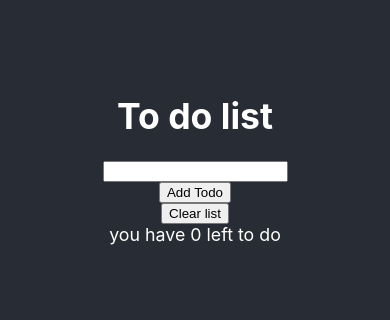
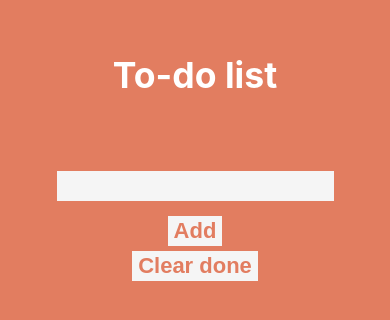
Before and after one commit to Rossstevo/todolist, a React (Create React App) app in the folder my-app/: page / in a window 390 px wide. Shown: the part 264-584 px from the top of the page. Built offline with nearby package versions, Linux system fonts and the light colour scheme.

Commit message:
updated styling to make the interface clearer and mobile-friendly

```diff
--- a/my-app/src/App.css
+++ b/my-app/src/App.css
@@ -14,7 +14,7 @@
 }
 
 .App-header {
-  background-color: #282c34;
+  background-color: #E27D60;
   min-height: 100vh;
   display: flex;
   flex-direction: column;
@@ -23,6 +23,58 @@
   font-size: calc(10px + 2vmin);
   color: white;
 }
+
+.Test-Class {
+  color: #282c34;
+  width: 50%;
+  text-align: left;
+  background-color: whitesmoke;
+  border-radius: 0px;
+  margin-top: 3px;
+  padding: 2%;
+}
+.checkbox {
+  margin-right: 10px;
+  width: 30px;
+
+}
+
+input[type=checkbox] {
+  transform: scale(1.5);
+  border: none;
+}
+
+.Text-input {
+  margin-top: 50px;
+  margin-bottom: 15px;
+  font-size: 18px;
+  width: 70%;
+  height: 28px;
+  /* border-radius: 5px; */
+  border: none;
+  background-color: whitesmoke;
+}
+
+.Add-button {
+
+
+  color: #E27D60;
+  font-size: 22px;
+  font-weight: bolder;
+  background-color: whitesmoke;
+  border: none;
+  margin-bottom: 5px;
+  text-align:center;
+  height: 30px;
+
+
+}
+
+.Input-container {
+  border: 2px solid black;
+  width: 60%
+}
+
 
 .App-link {
   color: #61dafb;
--- a/my-app/src/App.js
+++ b/my-app/src/App.js
@@ -1,4 +1,4 @@
-import React, {useState, useRef, useEffect} from 'react';
+import React, { useState, useRef, useEffect } from 'react';
 import './App.css';
 import TodoList from './TodoList';
 import { v4 as uuidv4 } from 'uuid'
@@ -25,22 +25,21 @@ localStorage.setItem(LOCAL_STORAGE_KEY, JSON.stringify(todos))
   function toggleTodo(id) {
     const newTodos = [...todos]
     const todo = newTodos.find(todo => todo.id === id)
-  todo.complete = ! todo.complete
+    todo.complete = !todo.complete
     setTodos(newTodos)
   }
 
   function handleClearTodos(e) {
-  const newTodos =todos.filter(todo => !todo.complete)
+    const newTodos = todos.filter(todo => !todo.complete)
     setTodos(newTodos)
   }
 
   function handleAddTodo(e) {
-  // iD = iD + 1;
 
     const name = todoNameRef.current.value
     if (name === '') return
     setTodos(prevTodos => {
-      return [...prevTodos, {id: uuidv4(), name: name, complete: false}]
+      return [...prevTodos, { id: uuidv4(), name: name, complete: false }]
     }
     )
     console.log(name)
@@ -51,12 +50,17 @@ function handleAddTodo(e) {
     <div className="App">
       <header className="App-header">
 
-      <h1> To do list</h1>
-      <TodoList todos={todos} toggleTodo={toggleTodo}/>
-      <input ref={todoNameRef} type = "text"/>
-      <button onClick = {handleAddTodo}>Add Todo</button>
-      <button onClick={handleClearTodos}>Clear list</button>
-      <div>you have {todos.filter(todo => !todo.complete).length} left to do </div>
+        <h1> To-do list </h1>
+        {/* <div className = "Test-Class2"> */}
+        <TodoList todos={todos} toggleTodo={toggleTodo} />
+        {/* </div> */}
+
+        <input className = "Text-input" ref={todoNameRef} type="text" />
+
+        <button className = "Add-button" onClick={handleAddTodo}>Add</button>
+        <button className = "Add-button" onClick={handleClearTodos}>Clear done</button>
+
+        {/* <div>you have {todos.filter(todo => !todo.complete).length} left to do </div> */}
 
 
 
--- a/my-app/src/Todo.js
+++ b/my-app/src/Todo.js
@@ -1,15 +1,16 @@
 import React from 'react'
+import './App.css';
 
 export default function Todo({ todo, toggleTodo }) {
     function handleTodoClick() {
         toggleTodo(todo.id)
     }
   return (
-    <div>
-        <label>
+    <div className = "Test-Class">
+        <label >
+
+        <input className = "checkbox" type="checkbox" checked={todo.complete} onChange={handleTodoClick}/>
         {todo.name}
-        <input type="checkbox" checked={todo.complete} onChange={handleTodoClick}/>
-
         </label>
 
         </div>
--- a/my-app/src/TodoList.js
+++ b/my-app/src/TodoList.js
@@ -1,8 +1,10 @@
 import React from 'react'
 import Todo from './Todo'
+import './App.css';
 
 export default function TodoList({ todos, toggleTodo}) {
   return (
+
       todos.map(todo => {
         return <Todo key={todo.id} toggleTodo={toggleTodo} todo={todo}/>
       })
```
Lines whose indentation alone changed are shown as unchanged.
